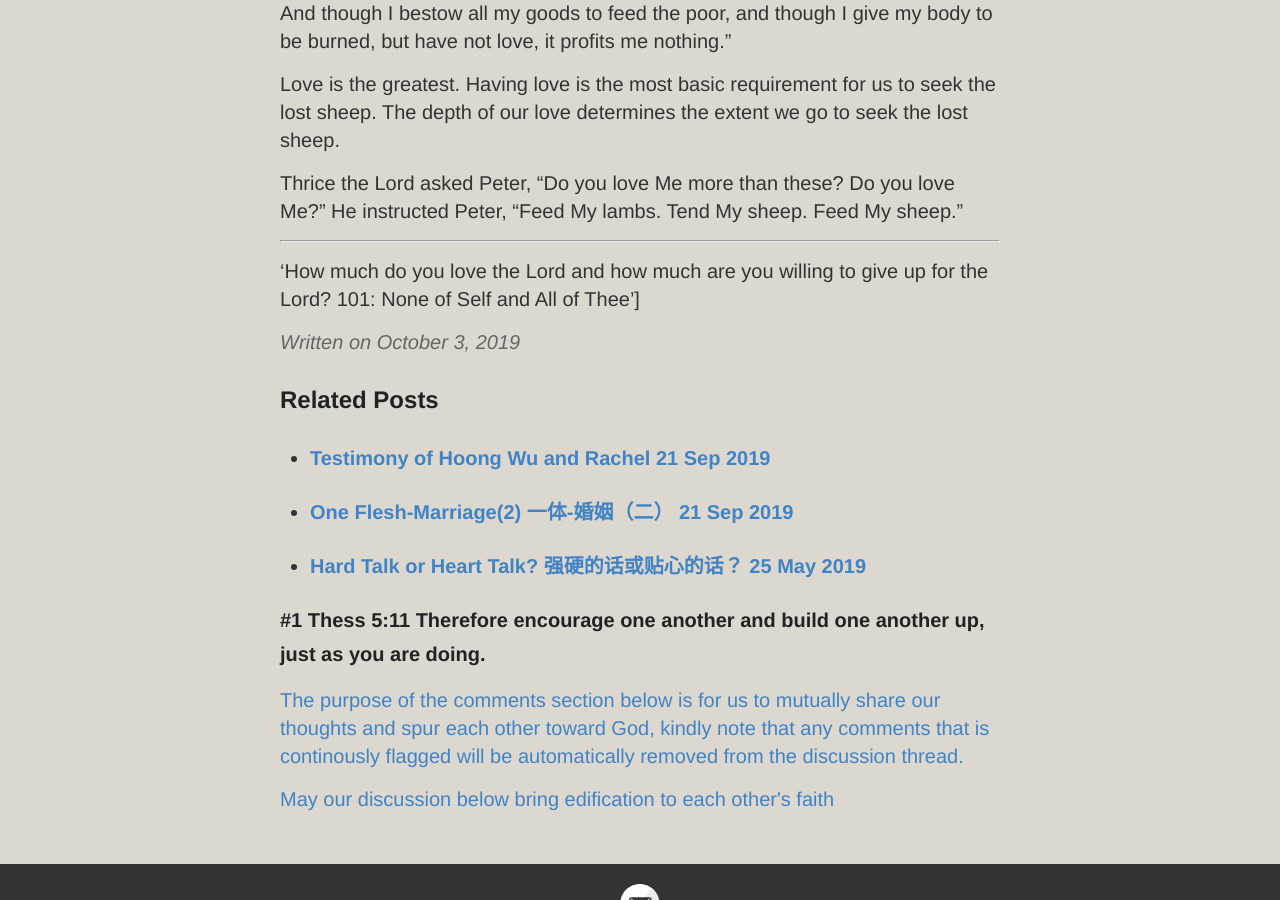
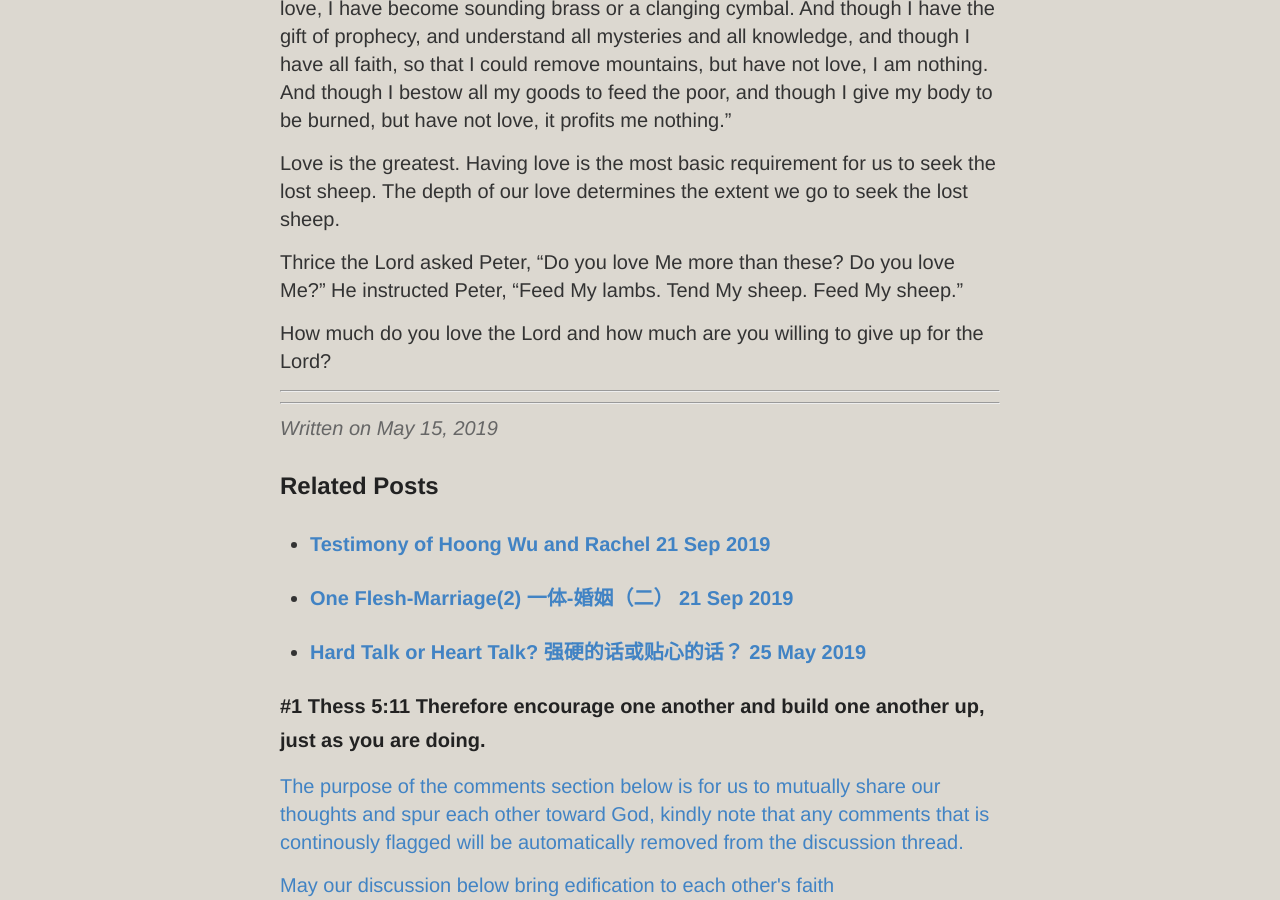
Before and after one commit to catchupTJC/catchuptjc.github.io, a Jekyll site: the page built from _posts/2019-05-15-Lost (2) .md, in a window 1280 px wide and 900 px high, scrolled down 3352 px. Built offline with Jekyll 4.4.1, drawn with Linux system fonts in a browser that asks for light colours; nearby versions of some CDN libraries; our own code applies the rules of GitHub Pages for plain Markdown files; comment, search, counter and statistics services are not loaded; some of the changed text lies outside the part shown.

Commit message:
Update and rename 2019-05-15-Adam_ Lost (2) .md to 2019-05-15-Lost (2) .md

```diff
--- a/_posts/2019-05-15-Adam_ Lost (2) .md
+++ b/_posts/2019-05-15-Lost (2) .md
@@ -1,12 +1,10 @@
 ---
 layout: post
-title:
+title: Lost (2) 迷失（二）
 category: Sermon(SG)2019
-tags: []
-hymns: [‘,‘
+tags: [Lost]
+hymns: [29,101]
 ---
-Lost (2) 迷失（二）
-29: The Ninety and Nine
 
 In the previous sermon, two parables of being lost were raised. This sermon will cover the third and last parable of being lost.
 
@@ -67,8 +65,8 @@
 
 Thrice the Lord asked Peter, “Do you love Me more than these? Do you love Me?” He instructed Peter, “Feed My lambs. Tend My sheep. Feed My sheep.”
 
-
+How much do you love the Lord and how much are you willing to give up for the Lord?
 
 
 ----
-‘How much do you love the Lord and how much are you willing to give up for the Lord?      101: None of Self and All of Thee’]
+****
```
